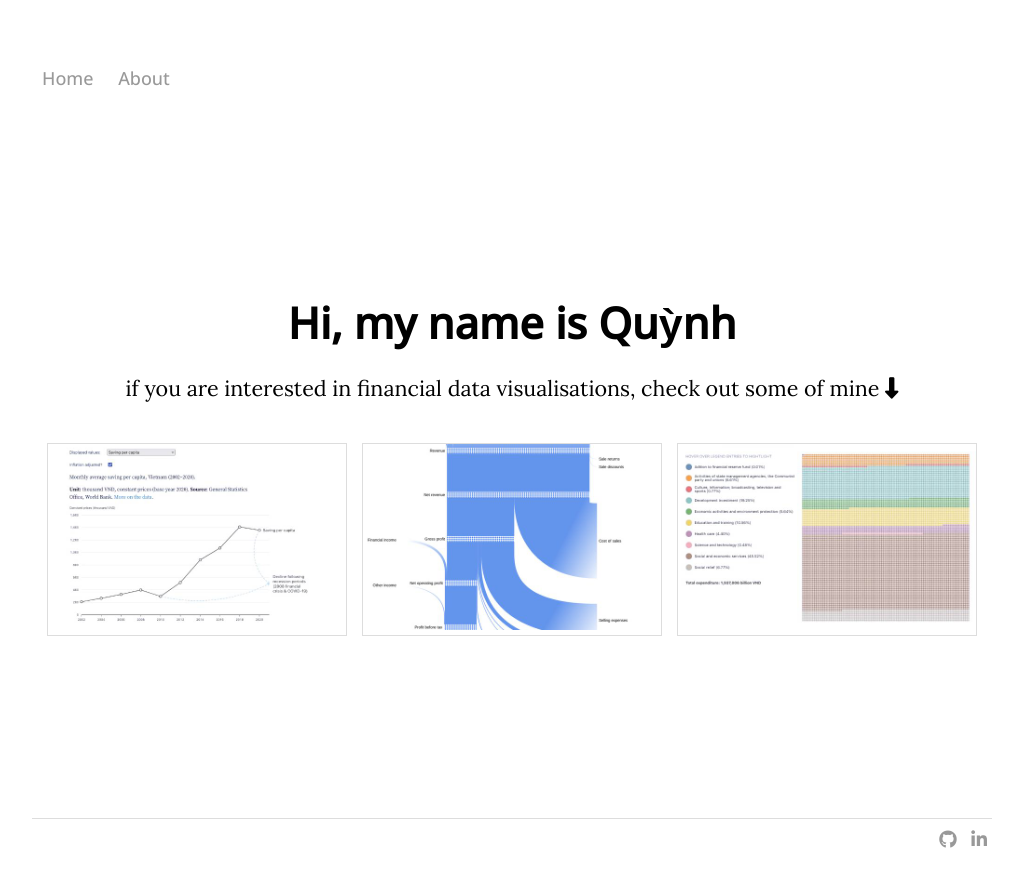
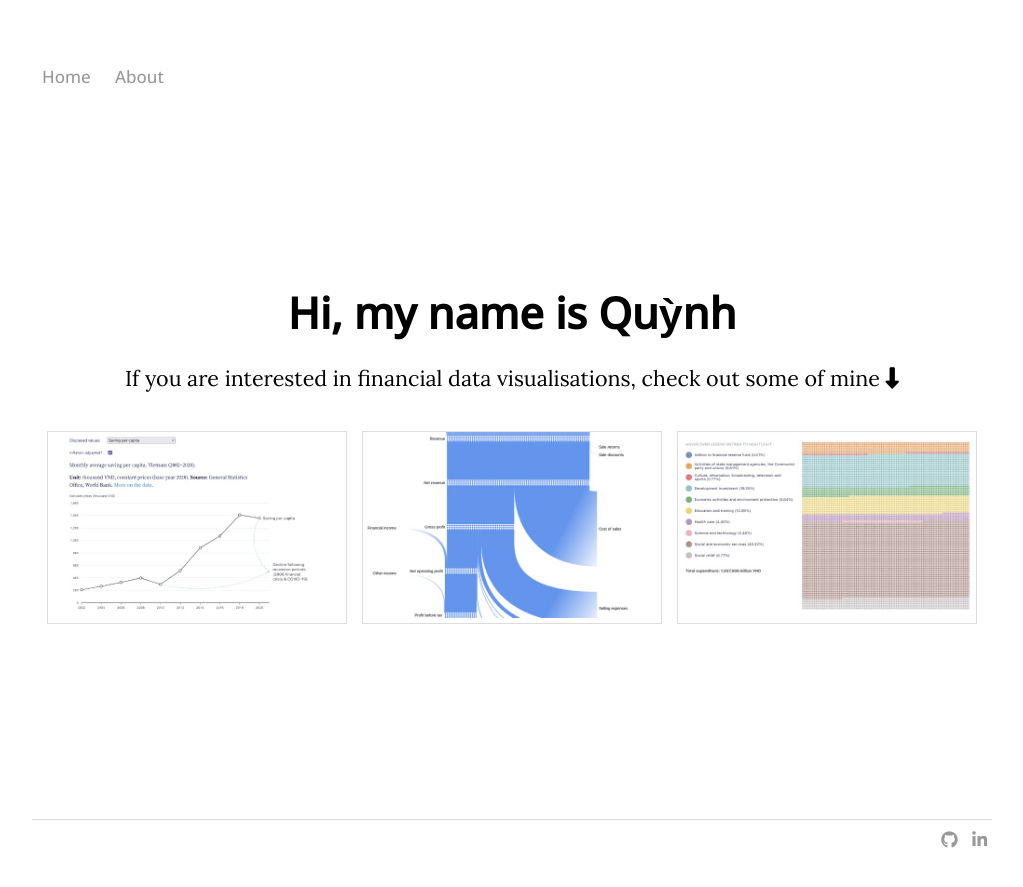
Before and after one commit to quynhvng/quynhvng.github.io, a Jekyll site: the page built from index.html, in a window 1280 px wide. Shown: the top 887 px of the page, without its empty margins (128-1151 px from the left). Built offline with Jekyll 4.4.1, drawn with Linux system fonts in a browser that asks for light colours; nearby versions of some CDN libraries.

Commit message:
Restyling homepage

```diff
--- a/assets/css/default.css
+++ b/assets/css/default.css
@@ -6,6 +6,11 @@
     font-family: 'Lora', Georgia, serif;
     font-size: 10px;
     --color1: #660033;
+}
+@media screen and (max-width: 500px) {
+    html {
+        font-size: 8.75px;
+    }
 }
 body {
     font-size: 2.15rem;
@@ -20,7 +25,7 @@
     font-family: 'Open Sans', Arial, sans-serif;
 }
 nav, footer {
-    font-size: 1.8rem;
+    font-size: 1.7rem;
 }
 nav {
     margin-top: 5rem;
--- a/assets/css/home.css
+++ b/assets/css/home.css
@@ -2,12 +2,13 @@
     text-align: center;
 }
 .thumbnails {
+    margin-block: 4rem;
     display: flex;
     flex-wrap: wrap;
     justify-content: space-evenly;
+    row-gap: 2rem;
 }
 .thumbnails a {
-    margin-block: 2rem;
     width: 300px;
     border: solid 1px #ddd;
 }
@@ -23,8 +24,10 @@
     display: none;
 }
 .thumbnails a:hover {
-    border: none;
-    box-shadow: 0 0 5px var(--color1);
+    box-shadow: 0 0 5px #ddd;
+}
+.thumbnails a:hover img {
+    filter: opacity(50%);
 }
 .thumbnails a:hover figcaption {
     display: block;
--- a/index.html
+++ b/index.html
@@ -4,7 +4,7 @@
 custom_css: home
 ---
 <h1>Hi, my name is Quỳnh</h1>
-<p>if you are interested in financial data visualisations, check out some of mine <i class="fa-solid fa-down-long"></i></p>
+<p>If you are interested in financial data visualisations, check out some of mine <i class="fa-solid fa-down-long"></i></p>
 <div class="thumbnails">
 	{% for item in site.data.main_thumbnails %}
 		<a href="{{ item.link }}" target="_blank">
```
